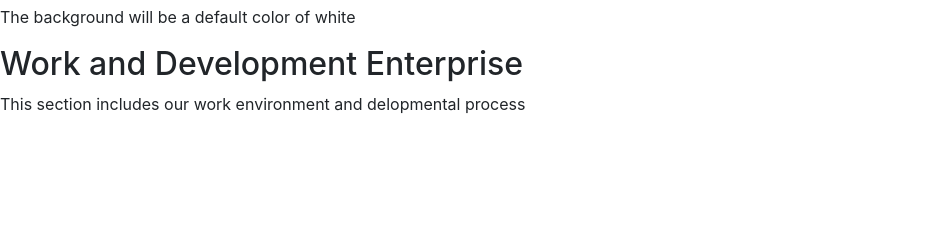
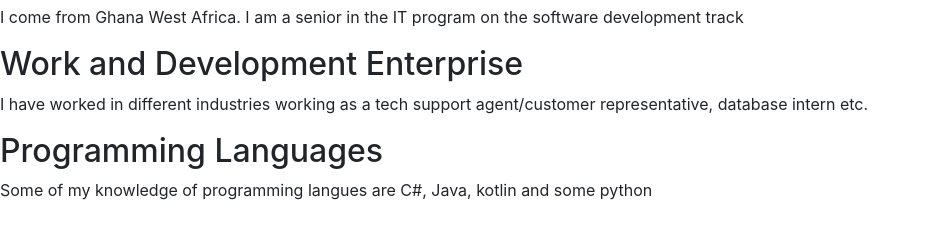
Before and after one commit to it3049c-fall22-henderson/online-portfolio-billapp99, a website: page index.html in a window 1280 px wide. Shown: the part 121-360 px from the top of the page, without its empty margins (0-926 px from the left). Drawn offline with nearby package versions, Linux system fonts and the light colour scheme.

Commit message:
added programming languages

```diff
--- a/index.html
+++ b/index.html
@@ -23,11 +23,16 @@
   <div>
     <div class="section" id="personalBackground">
       <h2>Personal Background</h2>
-      <p>The background will be a default color of white</p>
+      <p>I come from Ghana West Africa. I am a senior in the IT program on the software development track </p>
 
       <div class="section" id="Work and Development Enterprise">
         <h2>Work and Development Enterprise</h2>
-        <p>This section includes our work environment and delopmental process</p>
+        <p>I have worked in different industries working as a tech support agent/customer representative, database
+          intern etc.</p>
+
+        <div class="section" id="Programming Languages">
+          <h2>Programming Languages</h2>
+          <p>Some of my knowledge of programming langues are C#, Java, kotlin and some python</p>
 
         </div>
 
```
Lines whose indentation alone changed are shown as unchanged.
